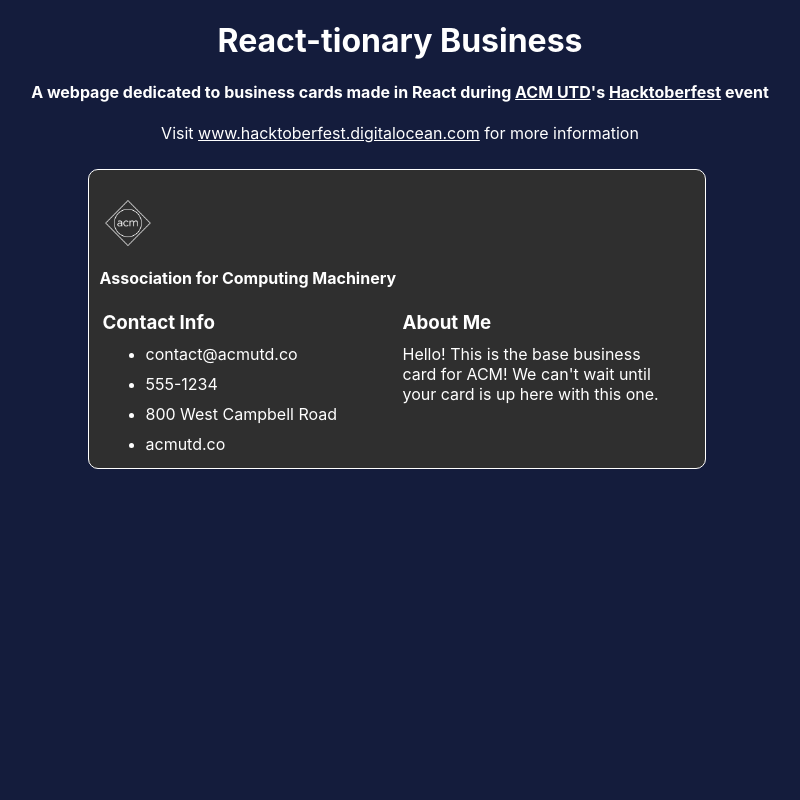
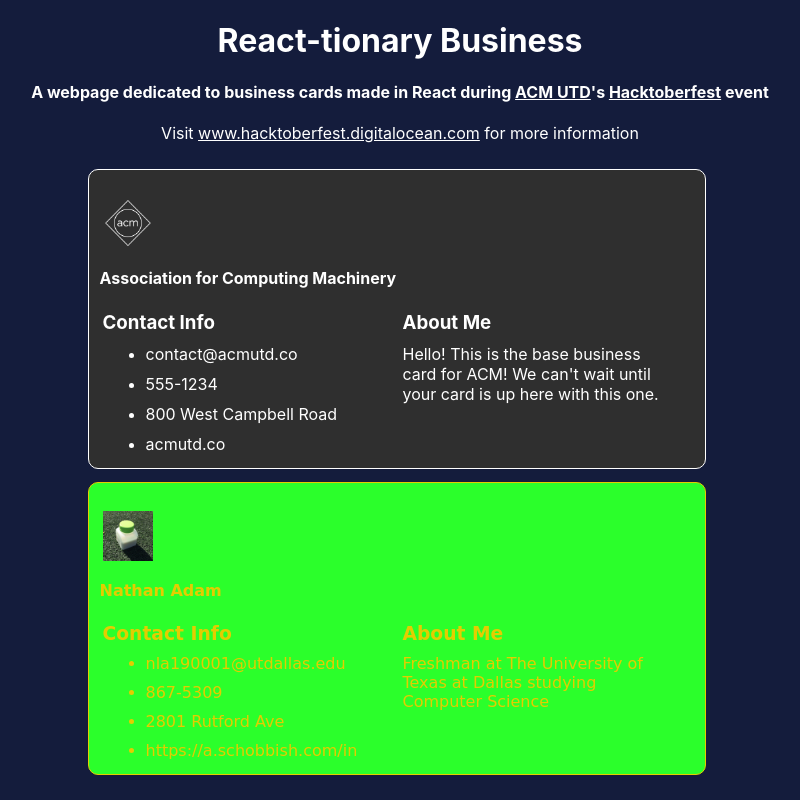
Before and after one commit to acmutd/htf-projects, a React (Create React App) app: page / in a window 1280 px wide. Shown: the whole page, without its empty margins (240-1040 px from the left). Built offline with nearby package versions, Linux system fonts and the light colour scheme.

Commit message:
add schobbish card

```diff
--- a/src/App.js
+++ b/src/App.js
@@ -3,6 +3,7 @@
 
 // Make sure you add an import for your card!
 import ACMCard from './components/ACMCard';
+import SchobbishCard from './components/SchobbishCard';
 
 function App() {
   return (
@@ -17,7 +18,7 @@
       <div id="business-cards">
         {/*Notice how you can give named attributes to your component!*/}
         <ACMCard name="Association for Computing Machinery" email="contact@acmutd.co" phone="555-1234" address="800 West Campbell Road" website="acmutd.co"/>
-
+        <SchobbishCard name="Nathan Adam" email="nla190001@utdallas.edu" phone="867-5309" address="2801 Rutford Ave" website="https://a.schobbish.com/in"/>
         {/*Add your component above this comment to put it into the app!*/}
       </div>
     </div>
--- /dev/null
+++ b/src/components/SchobbishCard.js
@@ -0,0 +1,52 @@
+// It's important to import react before we begin so we can get access to the Component superclass
+import React, { Component } from 'react';
+
+// Make sure to update this import to the name of your CSS file!
+import "./SchobbishCardStyles.css";
+
+/*
+This is a general class that you can use as a template to create your card! Make sure you make a copy
+of the file before editing it
+
+Change the name "ACMCard" to some other valid identifier name. This way, your unique
+component won't interfere with the names of anyone else's card.
+*/
+class SchobbishCard extends Component
+{
+    render()
+    {
+        /*
+        Here, we are returning some JavaScript XML (used in a similar manner to HTML) which
+        allows us to actually build our component.
+        */
+        return (
+        <div id="schobbish-card">
+            <span><img id="schobbish-logo" alt="Schobbish Logo" src={"./images/schobbish.jpg"}/></span>
+            {/*Replace any 'this.props.attribute' with the name of the attributes you gave in the App.js file!*/}
+            <h1>{this.props.name}</h1>
+
+            {/*Create your card however you want!*/}
+            <div id="schobbish-card-contact-info">
+                <h3>Contact Info</h3>
+                <ul>
+                    <li>{this.props.email}</li>
+                    <li>{this.props.phone}</li>
+                    <li>{this.props.address}</li>
+                    <li>{this.props.website}</li>
+                </ul>
+            </div>
+
+            <div id="schobbish-card-about-me">
+                <h3>About Me</h3>
+                <p>
+                    Freshman at The University of Texas at Dallas studying Computer Science
+                </p>
+            </div>
+        </div>
+        )
+
+    }
+}
+
+// Make sure to update this export with the name of the above class
+export default SchobbishCard;
--- /dev/null
+++ b/src/components/SchobbishCardStyles.css
@@ -0,0 +1,88 @@
+/*
+File containing styles for individual card components
+
+Use a copy of this file to style your business card
+*/
+
+#schobbish-card
+{
+  max-width: 600px;
+  max-height: 350px;
+
+  display: grid;
+  grid-template-columns: 50% 50%;
+
+  padding: 8px;
+
+  overflow-x: visible;
+
+  color: white;
+  background-color: #2f2f2f;
+
+  border-style: solid;
+  border-radius: 10px;
+  border-width: 1px;
+  font-family: "Comic Sans MS";
+
+  animation:
+    schobbish-background-animation 15s infinite linear,
+    schobbish-color-animation 0.33s infinite linear;
+}
+
+@keyframes schobbish-background-animation
+{
+  0% {background-color: hsl(0, 100%, 50%);}
+  12.5% {background-color: hsl(45, 100%, 50%);}
+  25% {background-color: hsl(90, 100%, 50%);}
+  37.5% {background-color: hsl(135, 100%, 50%);}
+  50% {background-color: hsl(180, 100%, 50%);}
+  62.5% {background-color: hsl(225, 100%, 50%);}
+  75% {background-color: hsl(270, 100%, 50%);}
+  87.5% {background-color: hsl(315, 100%, 50%)}
+  100% {background-color: hsl(0, 100%, 50%);}
+}
+
+@keyframes schobbish-color-animation
+{
+  0% {color: hsl(0, 100%, 50%);}
+  12.5% {color: hsl(45, 100%, 50%);}
+  25% {color: hsl(90, 100%, 50%);}
+  37.5% {color: hsl(135, 100%, 50%);}
+  50% {color: hsl(180, 100%, 50%);}
+  62.5% {color: hsl(225, 100%, 50%);}
+  75% {color: hsl(270, 100%, 50%);}
+  87.5% {color: hsl(315, 100%, 50%)}
+  100% {color: hsl(0, 100%, 50%);}
+}
+
+#schobbish-card h1
+{
+  grid-column: 1 / 3;
+  text-align: left;
+  font-size: medium;
+}
+
+#schobbish-card-contact-info
+{
+  grid-column: 1;
+}
+
+#schobbish-card-about-me
+{
+  grid-column: 2;
+
+  vertical-align: top;
+  border-radius: 20px;
+  height: 75%;
+}
+
+#schobbish-logo
+{
+  width: 50px;
+  height: 50px;
+
+  grid-column: 1 / 3;
+  text-align: center;
+
+  display: inline-block;
+}
```
Also changed, not shown: public/images/schobbish.jpg (added).
